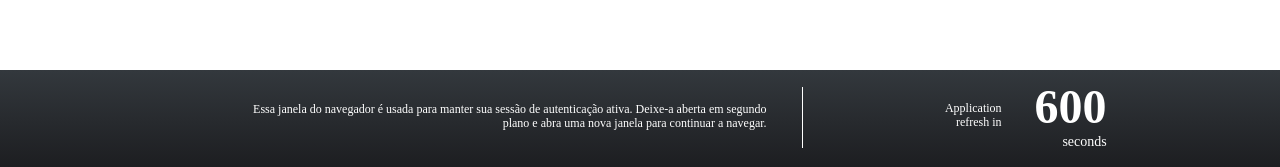
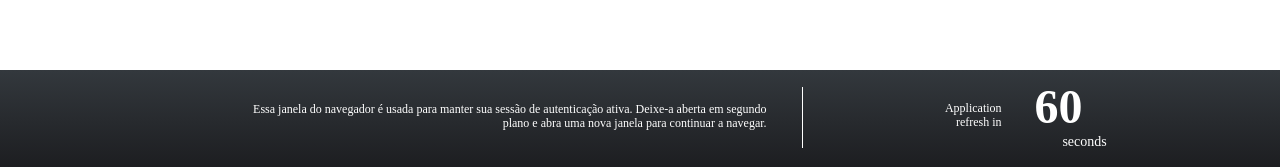
Before and after one commit to igBFranco/projetofinal_compass, a React (Create React App) app: page /home in a window 1280 px wide. Shown: the part 630-797 px from the top of the page. Built offline with nearby package versions, Linux system fonts and the light colour scheme; a web font is replaced by a local one.

Commit message:
Adding Timer

```diff
--- a/src/components/Footer/Timer/Index.tsx
+++ b/src/components/Footer/Timer/Index.tsx
@@ -1,19 +1,33 @@
+import { useState } from 'react';
 import styles from './Timer.module.scss';
 
 export default function Timer() {
+    const [count, setCount] = useState<number>(60);
+
+    function counter(time: number = 0) {
+        setTimeout(() => {
+            if(time > 0) {
+                setCount(time - 1);
+                return counter(time - 1);
+            }else {
+                return counter(60);
+            }
+        }, 1000);
+    }
+
     return(
-        <div className={styles.container}>
+        <footer className={styles.container} onLoad={()=>counter(count)}>
             <p className={styles.refresh}>
                 Application refresh in
             </p>
             <div className={styles.timer}>
-                <h2>
-                    600
+                <h2 id="timer">
+                    {count}
                 </h2>
                 <p>
                     seconds
                 </p>
             </div>
-        </div>
+        </footer>
     );
 }
--- a/src/pages/Login/Login.module.scss
+++ b/src/pages/Login/Login.module.scss
@@ -57,7 +57,7 @@
         .login{
             padding-left: 11.5%;
             padding-right: 11.5%;
-            padding-top: 6%;
+            padding-top: 7%;
         }
     }
 
```
